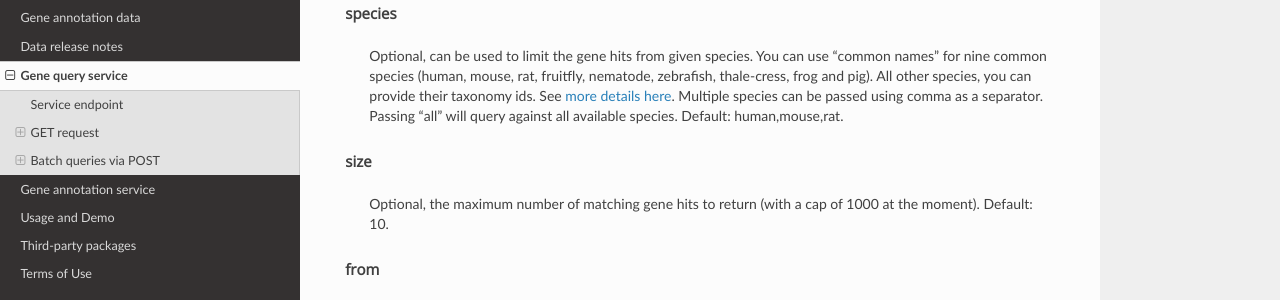
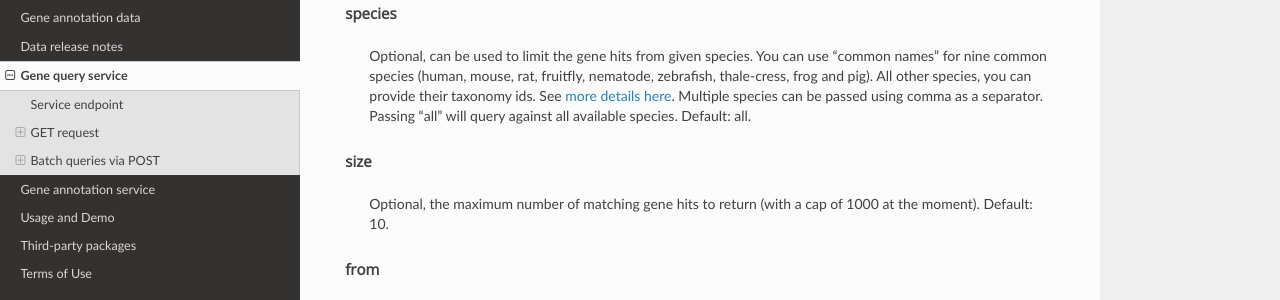
Before and after one commit to biothings/mygene.info, a Sphinx documentation site: the page built from docs/doc/query_service.rst, in a window 1280 px wide and 900 px high, scrolled down 544 px. Shown: the part 170-470 px from the top of the window. Built offline with Sphinx 7.4.7 and the Read the Docs theme 2.0.0, drawn with Linux system fonts in a browser that asks for light colours; some web fonts are replaced; some of the changed text lies outside the part shown.

Commit message:
updated docs for new species default ('all')

```diff
--- a/docs/doc/query_service.rst
+++ b/docs/doc/query_service.rst
@@ -34,7 +34,7 @@ fields
 
 species
 """""""
-    Optional, can be used to limit the gene hits from given species. You can use "common names" for nine common species (human, mouse, rat, fruitfly, nematode, zebrafish, thale-cress, frog and pig). All other species, you can provide their taxonomy ids. See `more details here <data.html#species>`_. Multiple species can be passed using comma as a separator. Passing "all" will query against all available species. Default: human,mouse,rat.
+    Optional, can be used to limit the gene hits from given species. You can use "common names" for nine common species (human, mouse, rat, fruitfly, nematode, zebrafish, thale-cress, frog and pig). All other species, you can provide their taxonomy ids. See `more details here <data.html#species>`_. Multiple species can be passed using comma as a separator. Passing "all" will query against all available species. Default: all.
 
 size
 """"
@@ -404,7 +404,7 @@ scopes
 
 species
 """""""
-     Optional, can be used to limit the gene hits from given species. You can use "common names" for nine common species (human, mouse, rat, fruitfly, nematode, zebrafish, thale-cress, frog and pig). All other species, you can provide their taxonomy ids. See `more details here <data.html#species>`_. Multiple species can be passed using comma as a separator. Default: human,mouse,rat.
+     Optional, can be used to limit the gene hits from given species. You can use "common names" for nine common species (human, mouse, rat, fruitfly, nematode, zebrafish, thale-cress, frog and pig). All other species, you can provide their taxonomy ids. See `more details here <data.html#species>`_. Multiple species can be passed using comma as a separator. Default: all.
 
 fields
 """"""
```
